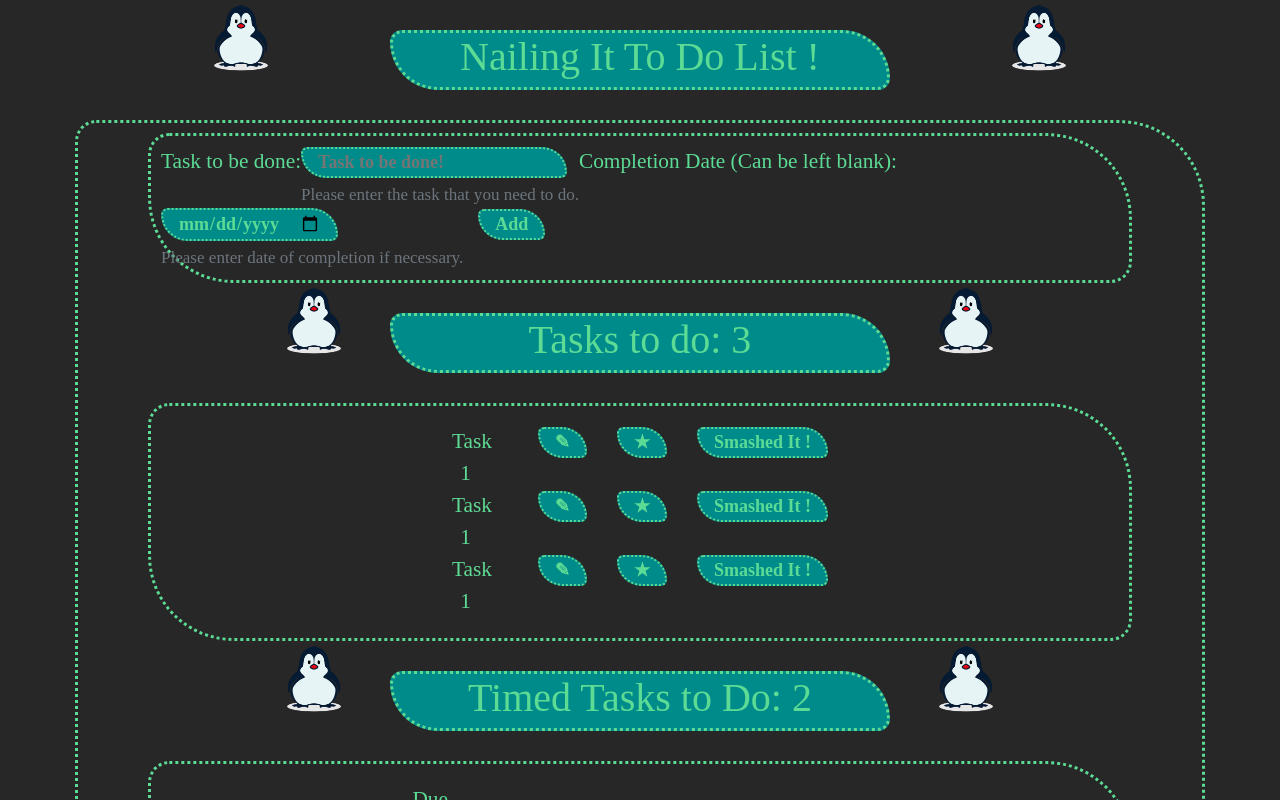
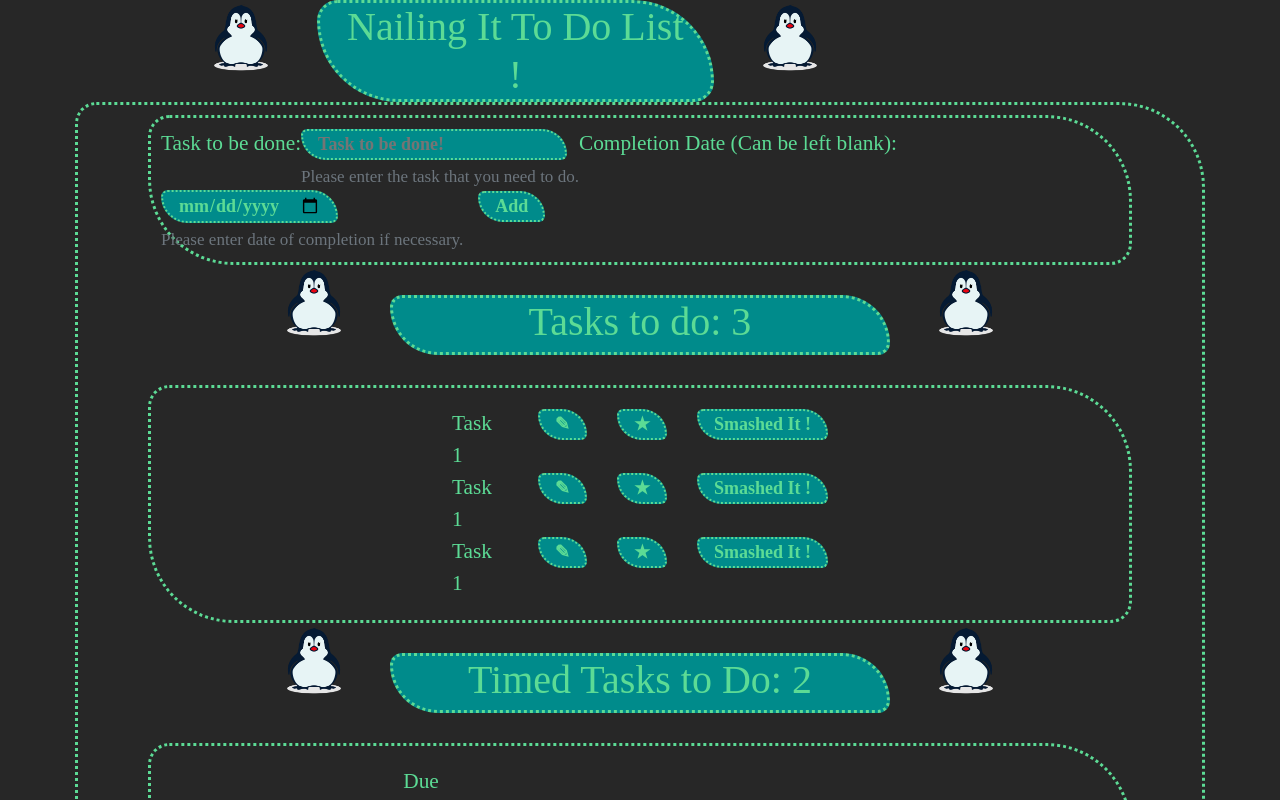
Before and after one commit to lottieh/Todo-App-Frontend, a React (Create React App) app: page / in a window 1280 px wide. Shown: the top 800 px of the page. Built offline with nearby package versions, Linux system fonts and the light colour scheme; a web font is replaced by a local one.

Commit message:
Header split into components

```diff
--- a/src/App.js
+++ b/src/App.js
@@ -18,7 +18,7 @@ import TasksSmashedHeader from './TasksSmashedHeader';
 import TaskDone from './TaskDone';
 import Loading from './Loading';
 import NailingItPenguin from './NailingItPenguin';
-import Toplpenguin from './Leftpenguin';
+import Leftpenguin from './Leftpenguin';
 import RightPenguin from './RightPenguin';
 
 class App extends React.Component {
@@ -26,11 +26,13 @@ class App extends React.Component {
   render() {
     return (
       <div className='container'>
-       {/* <div className="row Topheader">
-        <Toplpenguin /> */}
-        <Header />
-        {/* <RightPenguin />
-</div> */}
+       <div className='row'>
+         <Leftpenguin />
+         <Header />
+         <RightPenguin />
+       </div>
+
+
         <div className='content'>
           <div className='row Insertion_Section'>
             <InsertionSectionTask />
--- a/src/DateDue.js
+++ b/src/DateDue.js
@@ -5,7 +5,7 @@ class DateDue extends React.Component {
     render() {
         return (
             <div>
-                <div className="col-2" id="duedate">
+                <div className="col-2 duedate">
                     Due Date
                         </div>
             </div>
--- a/src/Header.js
+++ b/src/Header.js
@@ -4,12 +4,12 @@ class Header extends React.Component {
 
   render() {
     return (
-      <div className="row">
-        <img className="topl" src={littlePenguin} alt="penguin"></img>
+      <div className="col-4">
+        {/* <img className="topl" src={littlePenguin} alt="penguin"></img> */}
 
         <h1> Nailing It To Do List !</h1>
 
-        <img className="topr" src={littlePenguin} alt="penguin"></img>
+        {/* <img className="topr" src={littlePenguin} alt="penguin"></img> */}
         </div>
           );
         }
--- a/src/Leftpenguin.js
+++ b/src/Leftpenguin.js
@@ -4,8 +4,10 @@ class Leftpenguin extends React.Component {
 
     render() {
         return (
+            <div classname=" col-4 d-none ">
 
             <img className="topl" src={littlePenguin} alt="penguin"></img>
+        </div>
         );
     }
 }
--- a/src/RightPenguin.js
+++ b/src/RightPenguin.js
@@ -3,10 +3,13 @@ import littlePenguin from './littlePenguin.png';
 class RightPenguin extends React.Component {
 
   render() {
-    return (
+    return (<div classname=" col-4 d-none d-md-block">
 
         <img className="topr" src={littlePenguin} alt="penguin"></img>
+
+         </div>
           );
         }
       }
+
 export default RightPenguin
--- a/src/Style.css
+++ b/src/Style.css
@@ -1,113 +1,117 @@
 @import url(https://fonts.googleapis.com/css?family=Annie%20Use%20Your%20Telescope);
 
-.container{
+.container {
   max-width: 100%;
-
 }
 
 .content {
   border-style: dotted;
   border-radius: 1em 4em 1em 4em/1em 4em 1em 4em;
-     Padding: 10px 10px 10px 10px;
+  padding: 10px 10px 10px 10px;
   margin: auto 60px;
+}
 
- }
-.Topheader {display: grid;
+.header {
+  display: grid;
   justify-content: center;
 }
-body{
-    background-color:#272727;
-    color:#5cdb95;
-    font-family:'Annie Use Your Telescope',cursive;
+
+body {
+  background-color: #272727;
+  color: #5cdb95;
+  font-family: "Annie Use Your Telescope", cursive;
   font-size: 16pt;
-
 }
 
 h1 {
-     border-style:dotted;
+  border-style: dotted;
   height: 60px;
   vertical-align: middle;
-     display:table-cell;
-     border-radius: 1em 4em 1em 4em/1em 4em 1em 4em ;
+  display: table-cell;
+  border-radius: 1em 4em 1em 4em/1em 4em 1em 4em;
   text-align: center;
   width: 500px;
   margin: 30px auto;
-     background-color:darkcyan;
-     Padding: 0px 20px 0px 20px
+  background-color: darkcyan;
+  padding: 0px 20px 0px 20px;
 }
 
 h2 {
   width: 300px;
-     border-style:dotted;
-     border-radius: 1em 4em 1em 4em/1em 4em 1em 4em ;
+  border-style: dotted;
+  border-radius: 1em 4em 1em 4em/1em 4em 1em 4em;
   text-align: center;
   margin: 30px auto;
-     background-color:darkcyan;
-     Padding: 0px 20px 0px 20px
+  background-color: darkcyan;
+  padding: 0px 20px 0px 20px;
 }
 
 .topl {
-     width:82px;
-     height:75px;
+  width: 82px;
+  height: 75px;
   margin-left: 200px;
+  margin-right: 20px;
 }
 .topr {
-     width:82px;
-     height:75px;
+  width: 82px;
+  height: 75px;
   margin-right: 200px;
+  margin-left: 20px;
 }
 
 .Insertion_Section {
   border-style: dotted;
   border-radius: 1em 4em 1em 4em/1em 4em 1em 4em;
-     Padding: 10px 10px 10px 10px;
+  padding: 10px 10px 10px 10px;
   margin: auto 60px;
 }
 
 .Bordered {
   margin: auto 60px;
-     text-align: center;
+  /* text-align: center; */
   border-style: dotted;
-     color:#5cdb95;
+  color: #5cdb95;
   border-radius: 1em 4em 1em 4em/1em 4em 1em 4em;
-     Padding: 20px 30px 20px 30px;
+  padding: 20px 30px 20px 30px;
   float: centre;
   display: grid;
   justify-content: center;
-
 }
 
 .Timed_Task {
   margin: auto 60px;
   text-align: center;
   border-style: dotted;
-     color:#5cdb95;
+  color: #5cdb95;
   border-radius: 1em 4em 1em 4em/1em 4em 1em 4em;
-     Padding: 20px 20px 20px 20px;
+  padding: 20px 20px 20px 20px;
 }
+
 input {
   border-style: dotted;
-     border-radius: 1em 4em 1em 4em/1em 4em 1em 4em ;
+  border-radius: 1em 4em 1em 4em/1em 4em 1em 4em;
   border-color: #5cdb95;
   background-color: darkcyan;
-     padding:0px 15px 0px 15px;
+  padding: 0px 15px 0px 15px;
   font-weight: bold;
   font-size: 18px;
-     color:#5cdb95;
-     background-color:darkcyan;
+  color: #5cdb95;
+  background-color: darkcyan;
   -webkit-transition-duration: 0.4s;
   transition-duration: 0.4s;
 }
 
 input:hover {
-     background-color:#bd67c9;
+  background-color: #bd67c9;
 }
 
- #due-date {
-     float: centre;
-     text-decoration:underline;
+.due-date {
+  /* float: centre; */
+  text-decoration: underline;
+  font-weight: bold;
+
 }
 
- .NailingItPenguin {
-     float: centre;
- }
+/* .NailingItPenguin {
+
+} */
```
Also changed, not shown: src/RowA.js (added, +18 -0 lines), src/random/App.css (renamed from src/App.css), src/random/setupTests.js (renamed from src/setupTests.js), 1 other file (tests, documents, lock files or other folders). Lines whose indentation alone changed are shown as unchanged.
